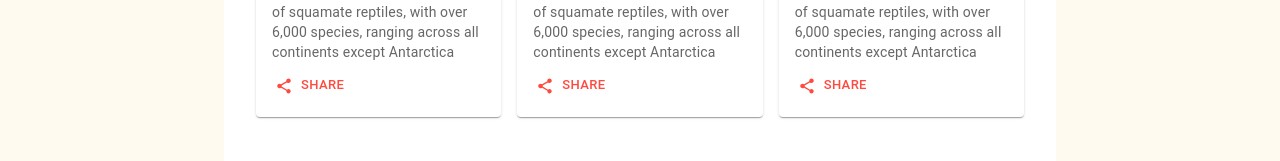
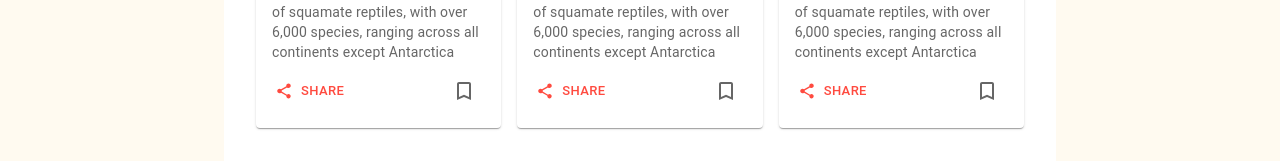
Before and after one commit to Gitam-Mini-Project-7078/7078-client-side, a React (Create React App) app in the folder client/: page / in a window 1280 px wide. Shown: the part 424-585 px from the top of the page. Built offline with nearby package versions, Linux system fonts and the light colour scheme.

Commit message:
Add Bookmark checkbox to MediaCards

```diff
--- a/client/src/components/MediaCard.jsx
+++ b/client/src/components/MediaCard.jsx
@@ -3,8 +3,8 @@ import Card from '@mui/material/Card';
 import CardContent from '@mui/material/CardContent';
 import CardMedia from '@mui/material/CardMedia';
 import Typography from '@mui/material/Typography';
-import { Box, Button, CardActionArea, Snackbar} from '@mui/material';
-import { Share } from '@mui/icons-material';
+import { Box, Button, CardActionArea, Checkbox, Snackbar} from '@mui/material';
+import { Bookmark, BookmarkBorder, Share } from '@mui/icons-material';
 
 import { useNavigate } from "react-router-dom";
 
@@ -20,7 +20,7 @@ export default function MediaCard() {
     navigate(path);
   };
 
-  const handleButtonClick = () => {
+  const handleButtonClick = (event) => {
     setOpen(true);
   };
 
@@ -51,7 +51,8 @@ export default function MediaCard() {
               species, ranging across all continents except Antarctica
             </Typography>
           </Box>
-          <div>
+
+          <Box sx={{display:'flex', justifyContent:'space-between'}}>
             <Button
               size="small"
               color="primary"
@@ -69,6 +70,17 @@ export default function MediaCard() {
             >
               Share
             </Button>
+            <Checkbox
+              id = 'bookmark-button'
+              icon={<BookmarkBorder />}
+              checkedIcon={<Bookmark />}
+              onTouchStart={(event) => event.stopPropagation()} //for mobile
+              onMouseDown={event => event.stopPropagation()} //for PC
+              onClick={event => {
+                event.stopPropagation();
+                console.log("Bookmark Button clicked");
+              }}
+            />
 
             <Snackbar
               open={open}
@@ -76,7 +88,9 @@ export default function MediaCard() {
               onClose={handleClose}
               message="Link Copied"
             />
-          </div>
+
+          </Box>
+
         </CardContent>
       </CardActionArea>
     </Card>
```
